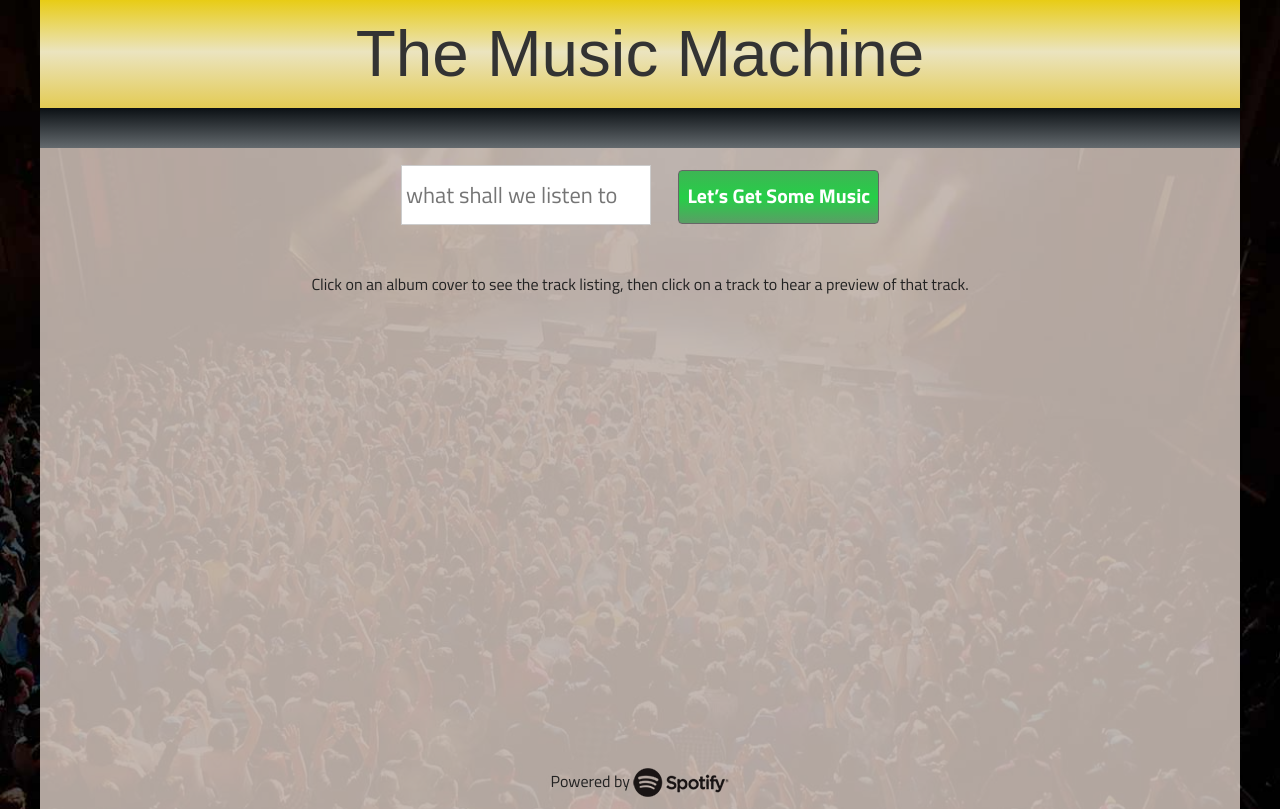
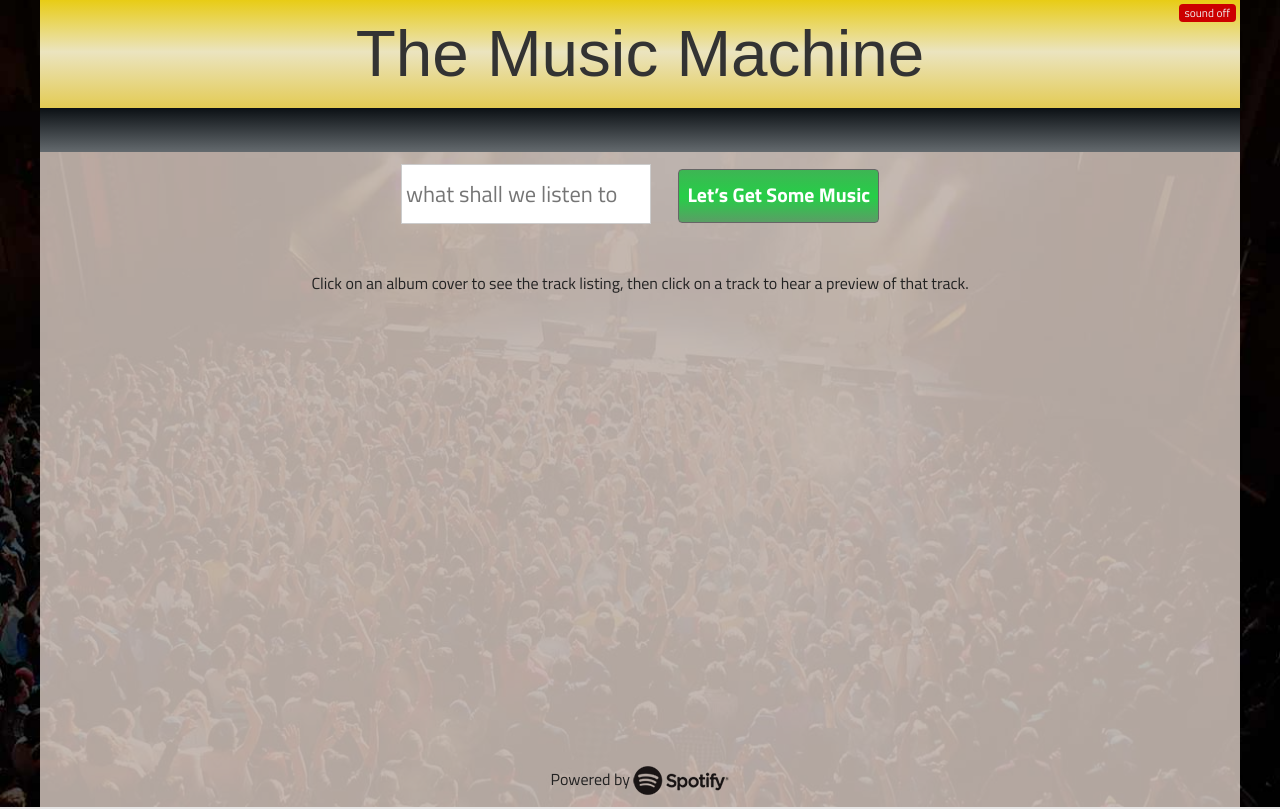
Before and after one commit to mangonyc/mangonyc.github.io, a plain HTML site: page index.html in a window 1280 px wide. Drawn offline with nearby package versions, Linux system fonts and the light colour scheme; a web font is replaced by a local one.

Commit message:
added global mute button, and removed the mute from the track flip button so the music could play until another track is clicked

```diff
--- a/css/main.css
+++ b/css/main.css
@@ -112,6 +112,7 @@ html {
     background-color: rgba(238, 222, 212, .75);
     overflow: hidden;
     font-family: 'Titillium Web',sans-serif;
+    position: relative;
 }
 header {
     text-align: center;
@@ -262,7 +263,19 @@ li:hover {
 .playing:before {
     content: url(../img/pause-icon.png);
 }
-
+#mute {
+    background-color: #c00;
+    border: 0px solid #666d6e;
+    border-radius: 4px;
+    color: #efefef;
+    position: absolute;
+    top: 4px;
+    right: 4px;
+    font-size: .71em;
+}
+#mute:hover{
+    background-color: #555;
+}
 .testly {
     position: relative;
     background-color: #c00;
@@ -316,11 +329,11 @@ li:hover {
 .nowplay {
     background-color: #666;
     padding: 8px 0;
-    font-size: 1em;
+    font-size: 1.1em;
     width: 100%;
     color: #fff;
-    text-align: center;
-    min-height: 24px;
+    text-align: left;
+    min-height: 28px;
     position: relative;
     background-image: -webkit-gradient(
         linear,
--- a/index.html
+++ b/index.html
@@ -20,7 +20,10 @@
                 <h1>The Music Machine</h1>
             </header>
 
-            <marquee class="nowplay" behavior="scroll" scrolldelay="60" width="100%" direction="left"></marquee>
+            <div class="nowplay">
+            </div>
+
+            <button id="mute">sound off</button>
 
 
             <div id="search">
--- a/js/main.js
+++ b/js/main.js
@@ -139,7 +139,7 @@ function getMusic() {
                         // create a class to add to atrack when played to identify it later to be turned off.
                         var playingTrack = 'playing'
                         var target = e.target;
-                        trackPlaying.html('<span class="nptext">NOW PLAYING: </span>' + trackname);
+                        trackPlaying.html('<marquee behavior="scroll" scrolldelay="60" width="100%" direction="left"><span class="nptext">NOW PLAYING: </span>' + trackname + '</marquee>');
                         if (target !== null) {
                             // Check to see if the track is playing already by class name, if it is, pause it becuase you are playing a new track.
                             if ($(this).hasClass('playing')) {
@@ -172,15 +172,9 @@ function getMusic() {
                 flipBtn.on('click', flipButton);
 
                 function flipButton() {
-                    if (myAudio) {
-                        myAudio.pause();
-                        $('.nowplay').html('');
-                    }
                     var $albumImg = $album.find('.g-flip');
                     console.log('flip button function clicked');
-                    $('.nowplay').html('');
                     flipBtn.remove();
-                    $album.removeClass('tracksOpen');
                     tracklist.fadeOut(200, function() {
                         console.log('tracklist removed');
                         TweenMax.to($albumImg, 2, {
@@ -200,7 +194,6 @@ $('#myButt').on('click', function () {
     if (myAudio) {
         $('.nowplay').html('');
         myAudio.pause();
-        console.log('zizzleshit-wombat');
     }
     getMusic();
 });
@@ -210,9 +203,14 @@ $('#mySearch').keypress(function(event){
         if (myAudio) {
             $('.nowplay').html('');
             myAudio.pause();
-            console.log('zizzleshit-wombat');
         }
         getMusic();
         }
 
     })
+$('#mute').on('click', function () {
+    if (myAudio) {
+        $('.nowplay').html('');
+        myAudio.pause();
+    }
+});
```
